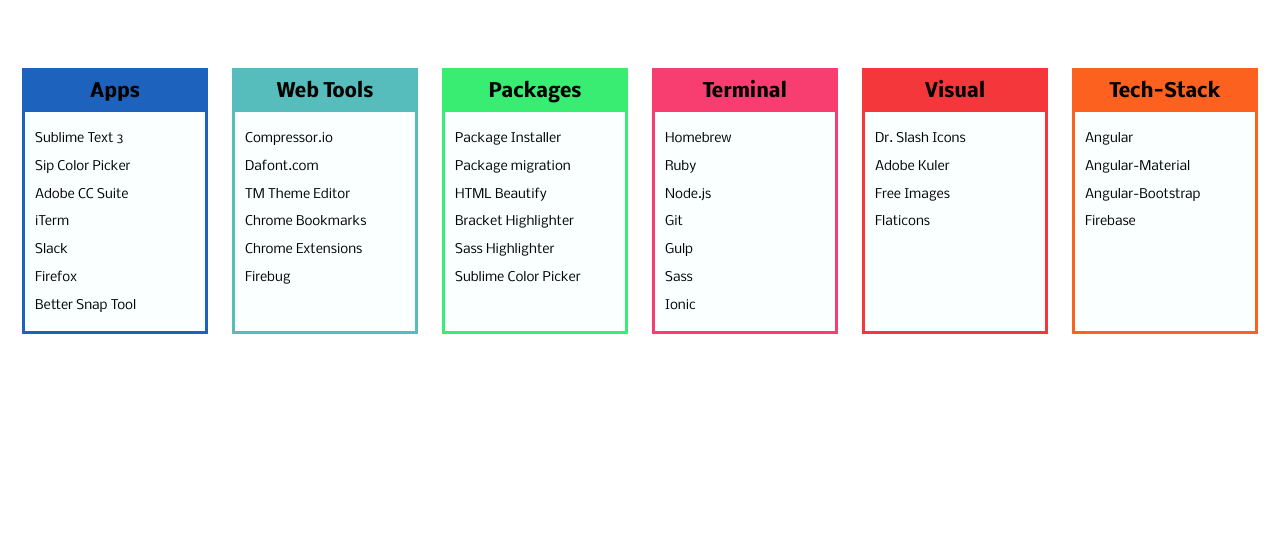
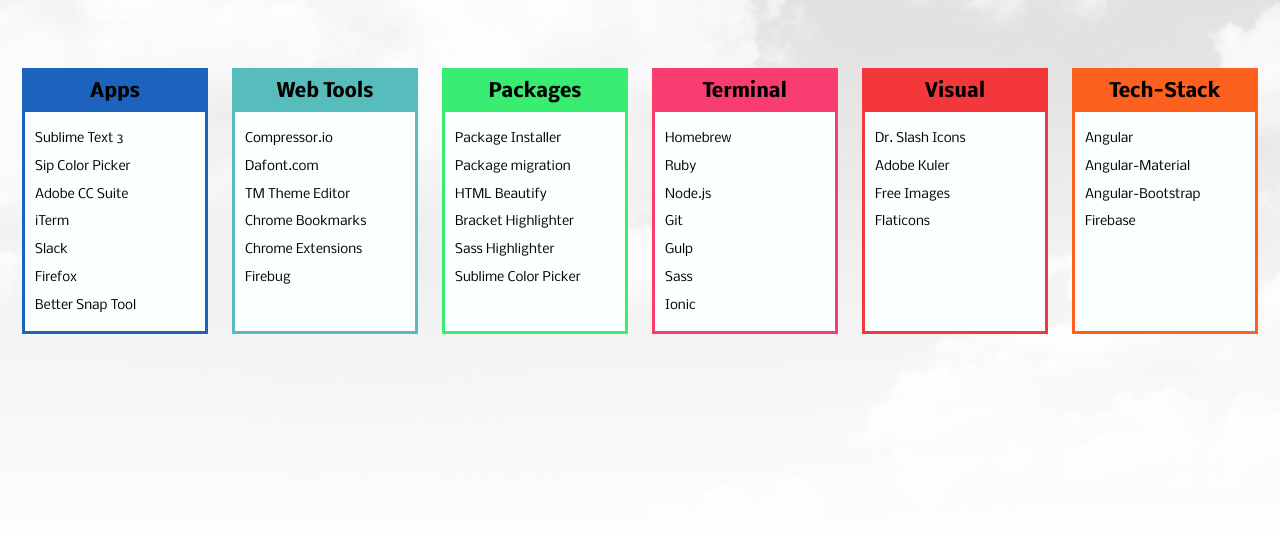
Before and after one commit to techtolentino/environment, a website: page index.html in a window 1280 px wide. Shown: the part 1805-2340 px from the top of the page. Drawn offline with nearby package versions, Linux system fonts and the light colour scheme.

Commit message:
list bg, footer margin

```diff
--- a/css/styles.css
+++ b/css/styles.css
@@ -75,10 +75,17 @@
     color: #1D63BD; }
 
 .list.section {
-  text-align: center; }
+  text-align: center;
+  background: url(../img/clouds.png) no-repeat center center fixed;
+  -webkit-background-size: cover;
+  -moz-background-size: cover;
+  -o-background-size: cover;
+  background-size: cover;
+}
   .list.section ul {
     list-style: none;
-    padding-left: 0; }
+    padding-left: 0;
+    margin-bottom: 0;}
     .list.section ul li {
       text-align: left;
       width: 180px;
@@ -173,7 +180,6 @@
   width: 100%;
   text-align: left;
   padding: 30px 80px;
-  margin-top: 80px;
   color: #FFFFFF; }
 
 .footer-distributed .footer-left,
```
Also changed, not shown: img/clouds.png (added).
